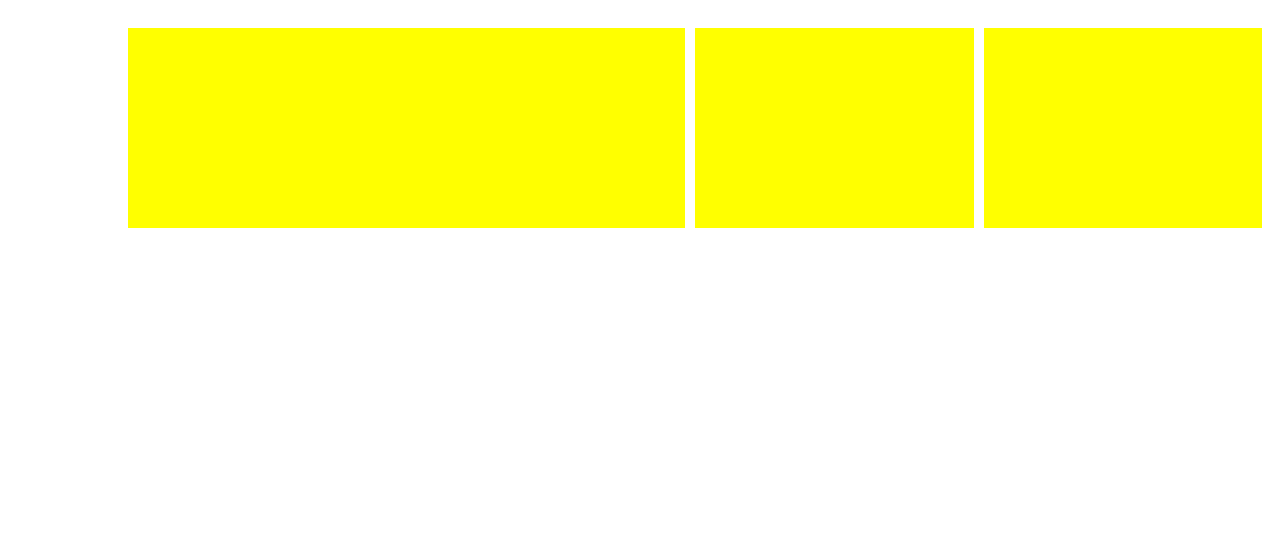
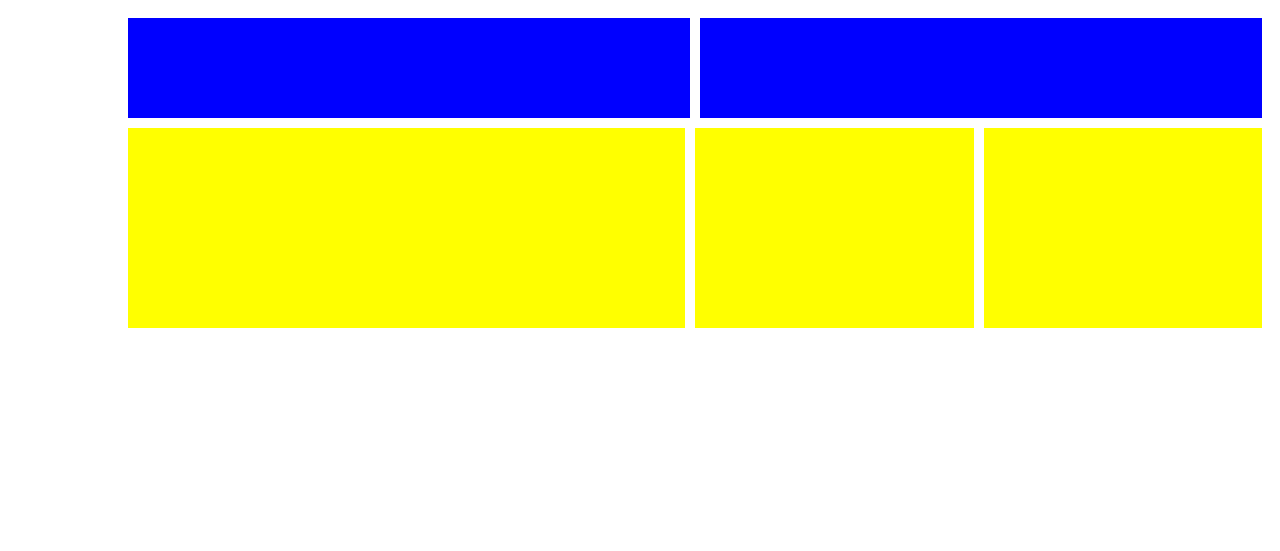
Before and after one commit to RizosMaddox/Hands-on-part-2, a plain HTML site: page index.html in a window 1280 px wide. Drawn offline with Linux system fonts and the light colour scheme.

Commit message:
Update index.html

```diff
--- a/index.html
+++ b/index.html
@@ -18,10 +18,9 @@
 }
 
 
-.top {
+.blue {
   height: 100px;
 }
-
 
 .ryl {
   grid-column: span 2;
```
